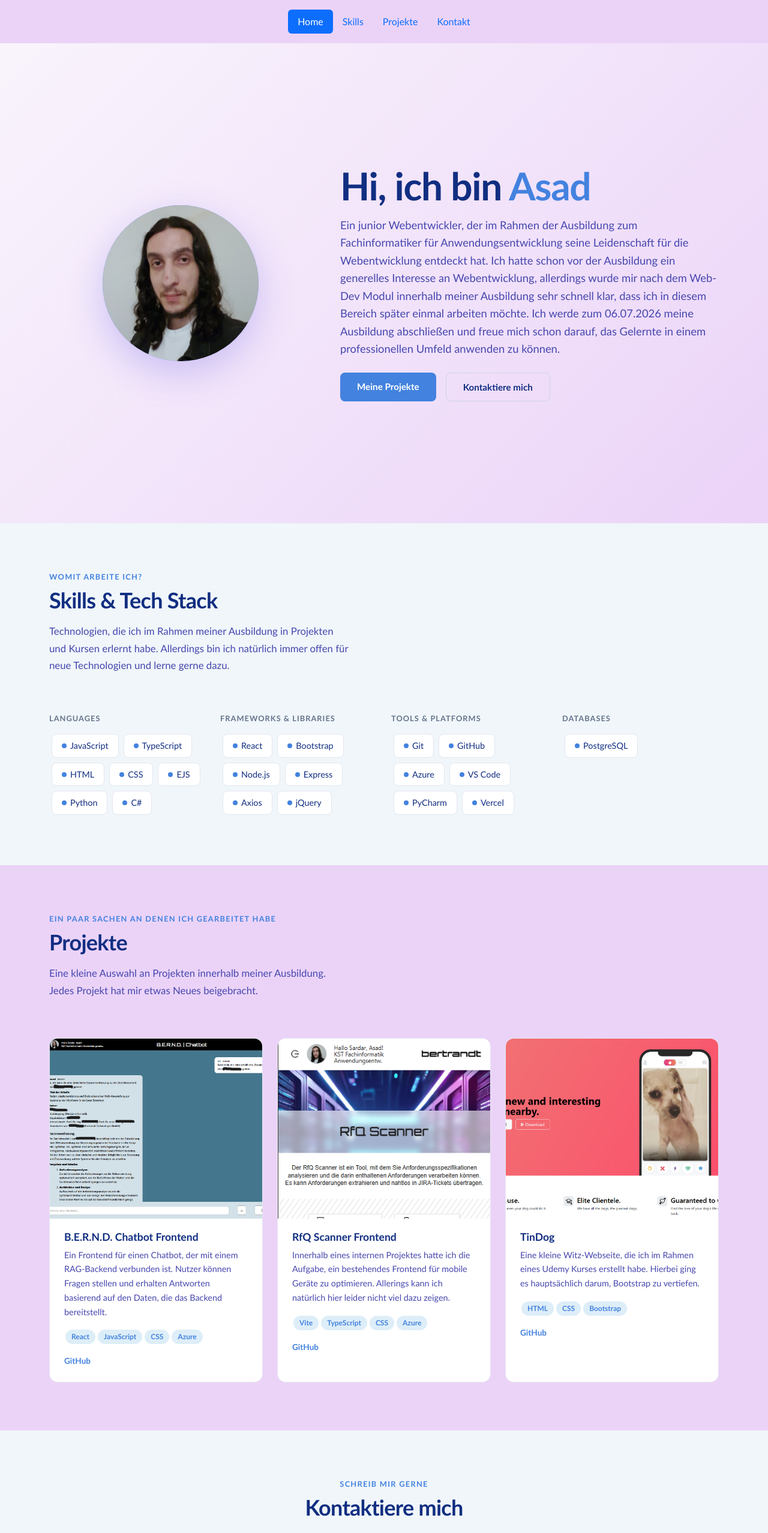
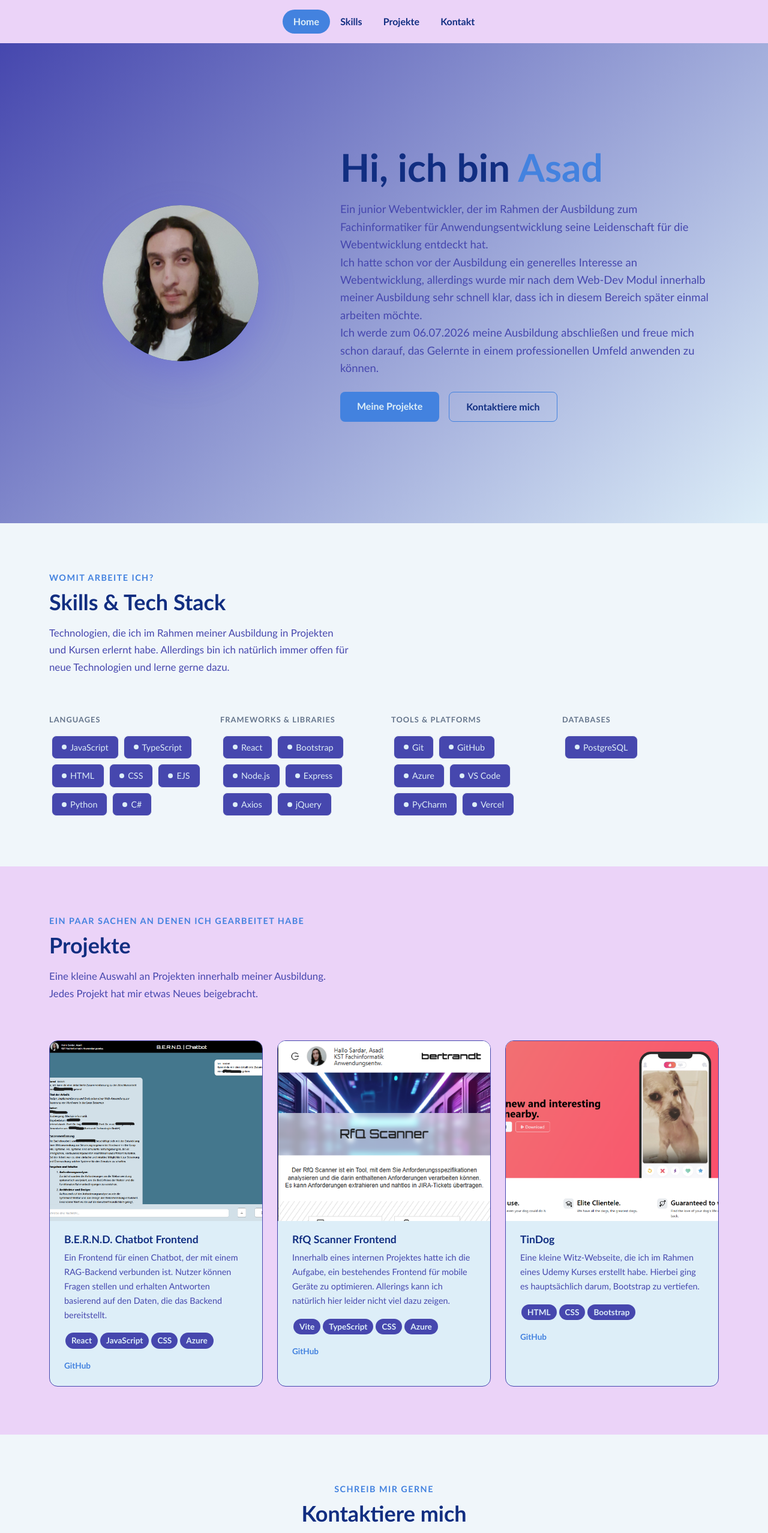
Before and after one commit to FireLighT1337/portfolio, a React (Vite) app: page / in a window 1280 px wide. Shown: the top 2555 px of the page at 60% size. Built offline with nearby package versions, Linux system fonts and the light colour scheme.

Commit message:
Small improvements

```diff
--- a/src/components/Contact.jsx
+++ b/src/components/Contact.jsx
@@ -9,7 +9,6 @@ export default function Contact() {
     setForm((prev) => ({ ...prev, [e.target.name]: e.target.value }));
   }
 
-  // This uses Formspree — sign up free at formspree.io and replace the URL
   async function handleSubmit(e) {
     e.preventDefault();
     const res = await fetch("https://formspree.io/f/xykabajy", {
@@ -42,7 +41,7 @@ export default function Contact() {
                   <h3 style={{ fontWeight: 700, marginBottom: "0.5rem" }}>
                     Nachricht gesendet!
                   </h3>
-                  <p style={{ color: "#64748b" }}>
+                  <p style={{ color: "var(--muted)" }}>
                     Danke fürs Kontaktieren, ich melde mich sobald ich kann.
                   </p>
                 </div>
--- a/src/components/Hero.jsx
+++ b/src/components/Hero.jsx
@@ -12,13 +12,14 @@ export default function Hero() {
             <p className="hero-subtitle">
               Ein junior Webentwickler, der im Rahmen der Ausbildung zum
               Fachinformatiker für Anwendungsentwicklung seine Leidenschaft für
-              die Webentwicklung entdeckt hat. Ich hatte schon vor der
-              Ausbildung ein generelles Interesse an Webentwicklung, allerdings
-              wurde mir nach dem Web-Dev Modul innerhalb meiner Ausbildung sehr
-              schnell klar, dass ich in diesem Bereich später einmal arbeiten
-              möchte. Ich werde zum 06.07.2026 meine Ausbildung abschließen und
-              freue mich schon darauf, das Gelernte in einem professionellen
-              Umfeld anwenden zu können.
+              die Webentwicklung entdeckt hat. <br />
+              Ich hatte schon vor der Ausbildung ein generelles Interesse an
+              Webentwicklung, allerdings wurde mir nach dem Web-Dev Modul
+              innerhalb meiner Ausbildung sehr schnell klar, dass ich in diesem
+              Bereich später einmal arbeiten möchte. <br />
+              Ich werde zum 06.07.2026 meine Ausbildung abschließen und freue
+              mich schon darauf, das Gelernte in einem professionellen Umfeld
+              anwenden zu können.
             </p>
             <div className="d-flex gap-3 flex-wrap mt-4">
               <a href="#projects" className="btn-primary-custom">
@@ -30,7 +31,6 @@ export default function Hero() {
             </div>
           </Col>
 
-          {/* Avatar */}
           <Col md={5} className="order-md-2 order-1 text-center">
             <div className="avatar-ring">
               <img
--- a/src/components/Projects.jsx
+++ b/src/components/Projects.jsx
@@ -1,6 +1,5 @@
 import { Container, Row, Col } from "react-bootstrap";
 
-// ── Replace these with your actual projects ──
 const projects = [
   {
     image: "/Screenshot 2026-02-11 121231.png",
@@ -53,7 +52,6 @@ export default function Projects() {
           {projects.map((project) => (
             <Col key={project.title} md={6} lg={4}>
               <div className="project-card">
-                {/* Project preview — replace with a real screenshot using <img> */}
                 <div className="project-img">
                   <img
                     src={project.image}
--- a/src/components/Skills.jsx
+++ b/src/components/Skills.jsx
@@ -1,6 +1,5 @@
 import { Container, Row, Col } from "react-bootstrap";
 
-// ── Edit this list to match what you actually know ──
 const skillGroups = [
   {
     category: "Languages",
--- a/src/index.css
+++ b/src/index.css
@@ -16,22 +16,25 @@ body {
   background: #ebd3f8;
 }
 
-/* ── Nav ── */
-.navbar-custom {
-  background: rgba(255, 255, 255, 0.92);
-  backdrop-filter: blur(8px);
-  border-bottom: 1px solid #e2e8f0;
+/* ── Navbar ── */
+.nav-pills .nav-link {
+  color: var(--dark);
+  font-weight: 600;
+  border-radius: 100px;
+  padding: 0.5rem 1.1rem;
+  transition:
+    background 0.2s,
+    color 0.2s;
 }
 
-.nav-link-custom {
-  color: var(--muted) !important;
-  font-size: 0.9rem;
-  font-weight: 500;
-  transition: color 0.2s;
+.nav-pills .nav-link:hover {
+  background: var(--accent-light);
+  color: var(--accent);
 }
 
-.nav-link-custom:hover {
-  color: var(--accent) !important;
+.nav-pills .nav-link.active {
+  background: var(--accent);
+  color: var(--accent-light);
 }
 
 /* ── Hero ── */
@@ -39,27 +42,16 @@ body {
   min-height: 100vh;
   display: flex;
   align-items: center;
-  background: linear-gradient(135deg, #f9f4fc 0%, #ebd3f8 100%);
-}
-
-.hero-tag {
-  display: inline-block;
-  background: var(--accent-light);
-  color: var(--accent);
-  font-size: 0.8rem;
-  font-weight: 600;
-  letter-spacing: 0.08em;
-  text-transform: uppercase;
-  padding: 4px 14px;
-  border-radius: 100px;
-  margin-bottom: 1.25rem;
+  background: linear-gradient(
+    135deg,
+    var(--muted) 0%,
+    var(--accent-light) 100%
+  );
 }
 
 .hero-name {
   font-size: clamp(2.5rem, 6vw, 4rem);
   font-weight: 800;
-  line-height: 1.1;
-  letter-spacing: -0.02em;
   color: var(--dark);
 }
 
@@ -81,8 +73,7 @@ body {
   border-radius: 8px;
   padding: 12px 28px;
   font-weight: 600;
-  font-size: 0.95rem;
-  color: #fff;
+  color: var(--accent-light);
   text-decoration: none;
   transition:
     opacity 0.2s,
@@ -98,11 +89,10 @@ body {
 
 .btn-outline-custom {
   background: transparent;
-  border: 1.5px solid #cbd5e1;
+  border: 1.5px solid var(--accent);
   border-radius: 8px;
   padding: 12px 28px;
   font-weight: 600;
-  font-size: 0.95rem;
   color: var(--dark);
   text-decoration: none;
   transition:
@@ -126,7 +116,7 @@ body {
 }
 
 .section-label {
-  font-size: 0.8rem;
+  font-size: 0.9rem;
   font-weight: 700;
   letter-spacing: 0.1em;
   text-transform: uppercase;
@@ -137,7 +127,6 @@ body {
 .section-title {
   font-size: clamp(1.75rem, 3vw, 2.25rem);
   font-weight: 800;
-  letter-spacing: -0.02em;
   color: var(--dark);
   margin-bottom: 1rem;
 }
@@ -154,13 +143,13 @@ body {
   display: inline-flex;
   align-items: center;
   gap: 6px;
-  background: #fff;
+  background: var(--muted);
   border: 1px solid #e2e8f0;
   border-radius: 8px;
   padding: 8px 16px;
   font-size: 0.9rem;
   font-weight: 500;
-  color: var(--dark);
+  color: var(--accent-light);
   margin: 4px;
   transition:
     border-color 0.2s,
@@ -169,21 +158,21 @@ body {
 
 .skill-pill:hover {
   border-color: var(--accent);
-  color: var(--accent);
+  color: var(--surface);
 }
 
 .skill-dot {
   width: 8px;
   height: 8px;
   border-radius: 50%;
-  background: var(--accent);
+  background: var(--accent-light);
   flex-shrink: 0;
 }
 
 /* ── Project cards ── */
 .project-card {
-  background: #fff;
-  border: 1px solid #e2e8f0;
+  background: var(--accent-light);
+  border: 1px solid var(--muted);
   border-radius: 14px;
   overflow: hidden;
   transition:
@@ -228,9 +217,9 @@ body {
 
 .tech-tag {
   display: inline-block;
-  background: var(--accent-light);
-  color: var(--accent);
-  font-size: 0.75rem;
+  background: var(--muted);
+  color: var(--accent-light);
+  font-size: 0.85rem;
   font-weight: 600;
   padding: 3px 10px;
   border-radius: 100px;
@@ -261,14 +250,14 @@ body {
 
 /* ── Contact ── */
 .contact-card {
-  background: #fff;
-  border: 1px solid #e2e8f0;
+  background: var(--accent-light);
+  border: 1px solid var(--muted);
   border-radius: 16px;
   padding: 2.5rem;
 }
 
 .contact-input {
-  border: 1px solid #e2e8f0;
+  border: 1px solid var(--muted);
   border-radius: 8px;
   padding: 12px 16px;
   font-size: 0.95rem;
@@ -294,19 +283,19 @@ body {
 /* ── Footer ── */
 .footer {
   background: var(--dark);
-  color: #94a3b8;
+  color: var(--accent);
   padding: 2rem 0;
-  font-size: 0.875rem;
+  font-size: 0.9rem;
 }
 
 .footer a {
-  color: #94a3b8;
+  color: var(--accent);
   text-decoration: none;
   transition: color 0.2s;
 }
 
 .footer a:hover {
-  color: #fff;
+  color: var(--accent-light);
 }
 
 /* ── Avatar ── */
@@ -314,7 +303,7 @@ body {
   width: 260px;
   height: 260px;
   border-radius: 50%;
-  background: linear-gradient(135deg, var(--accent) 0%, #818cf8 100%);
+  background: var(--dark);
   display: flex;
   align-items: center;
   justify-content: center;
```
